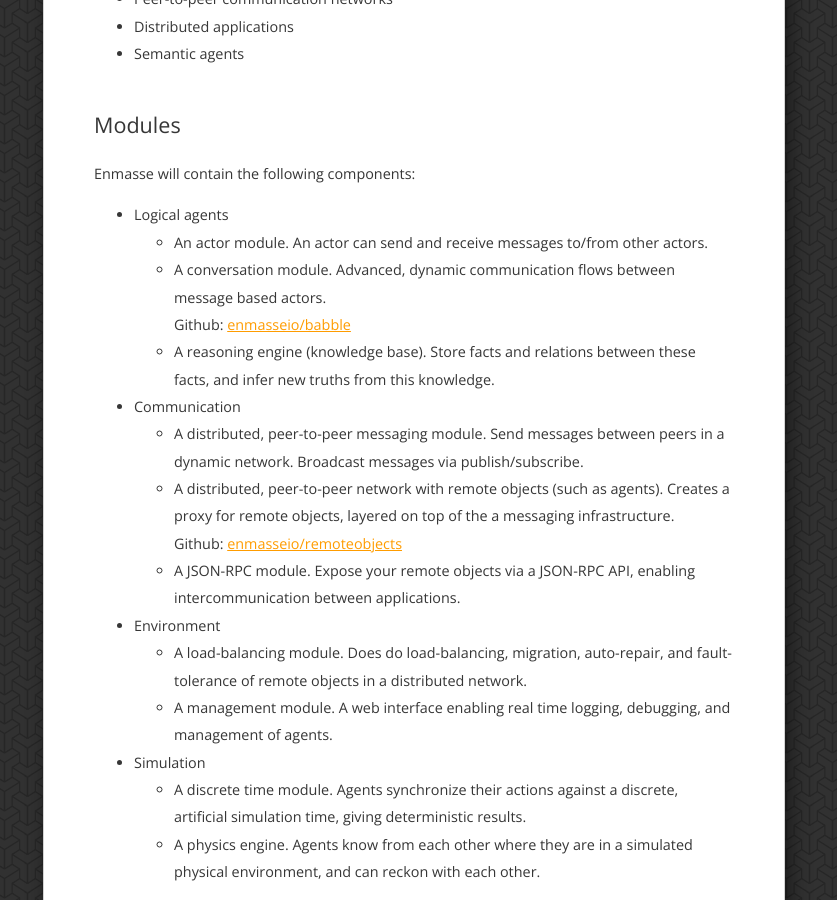
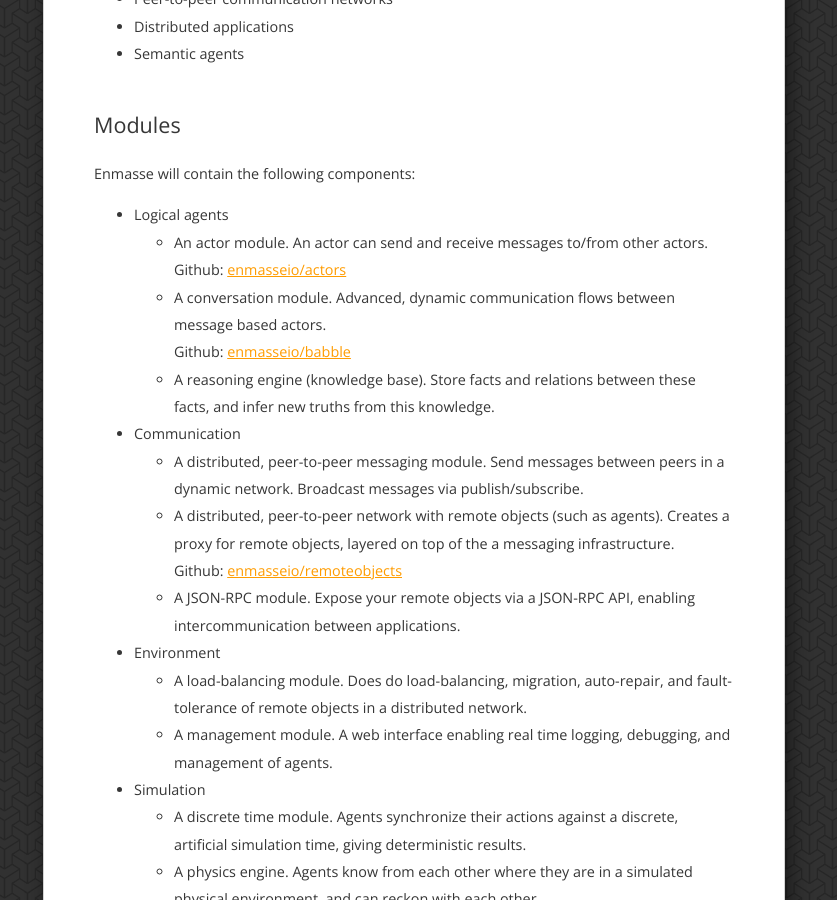
Before and after one commit to enmasseio/website, a Jekyll site: the page built from index.md, in a window 1280 px wide and 900 px high, scrolled down 832 px. Shown: the whole window, without its empty margins (226-1063 px from the left). Built offline with Jekyll 4.4.1, drawn with Linux system fonts in a browser that asks for light colours.

Commit message:
Added link to the new actors library

```diff
--- a/index.md
+++ b/index.md
@@ -30,7 +30,8 @@ Enmasse consists of a set of independent modules, which can be put together like
 Enmasse will contain the following components:
 
 - Logical agents
-  - An actor module. An actor can send and receive messages to/from other actors.
+  - An actor module. An actor can send and receive messages to/from other actors.<br>
+    Github: [enmasseio/actors](https://github.com/enmasseio/actors)
   - A conversation module. Advanced, dynamic communication flows between message based actors.<br>
     Github: [enmasseio/babble](https://github.com/enmasseio/babble)
   - A reasoning engine (knowledge base). Store facts and relations between these facts, and infer new truths from this knowledge.
```
